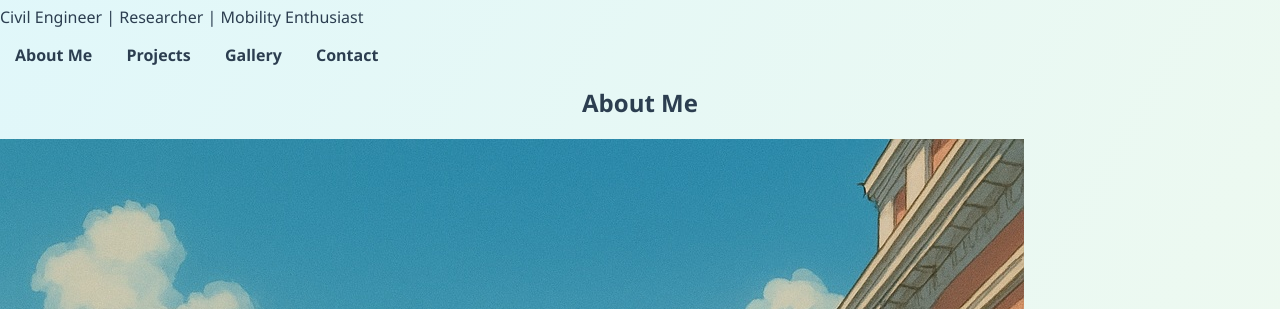
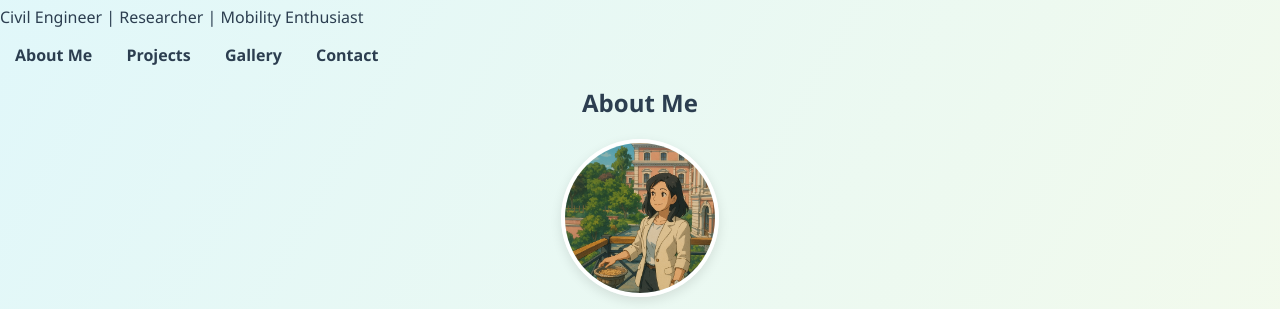
Before and after one commit to prakri3/prakritipandey, a plain HTML site: page index.html in a window 1280 px wide. Shown: the part 80-389 px from the top of the page. Drawn offline with nearby package versions, Linux system fonts and the light colour scheme.

Commit message:
Update style-colorful-interactive.css

```diff
--- a/style-colorful-interactive.css
+++ b/style-colorful-interactive.css
@@ -140,3 +140,17 @@ nav a:hover::after {
 html {
   scroll-behavior: smooth;
 }
+
+
+.profile-photo {
+  width: 150px;
+  height: 150px;
+  object-fit: cover;
+  border-radius: 50%;
+  border: 4px solid #fff;
+  box-shadow: 0 4px 12px rgba(0, 0, 0, 0.1);
+  margin-bottom: 15px;
+  display: block;
+  margin-left: auto;
+  margin-right: auto;
+}
```
